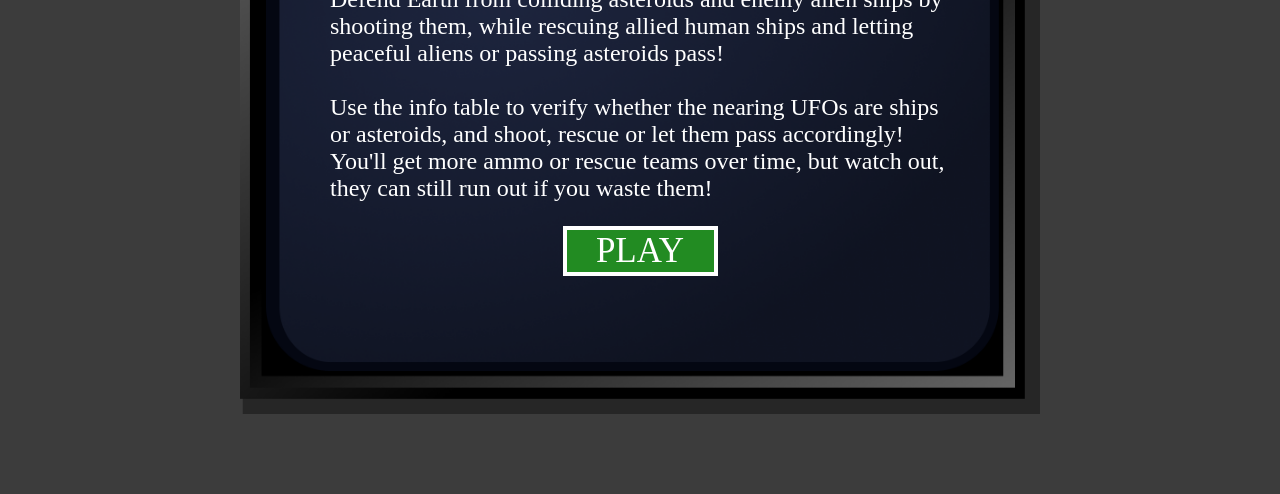
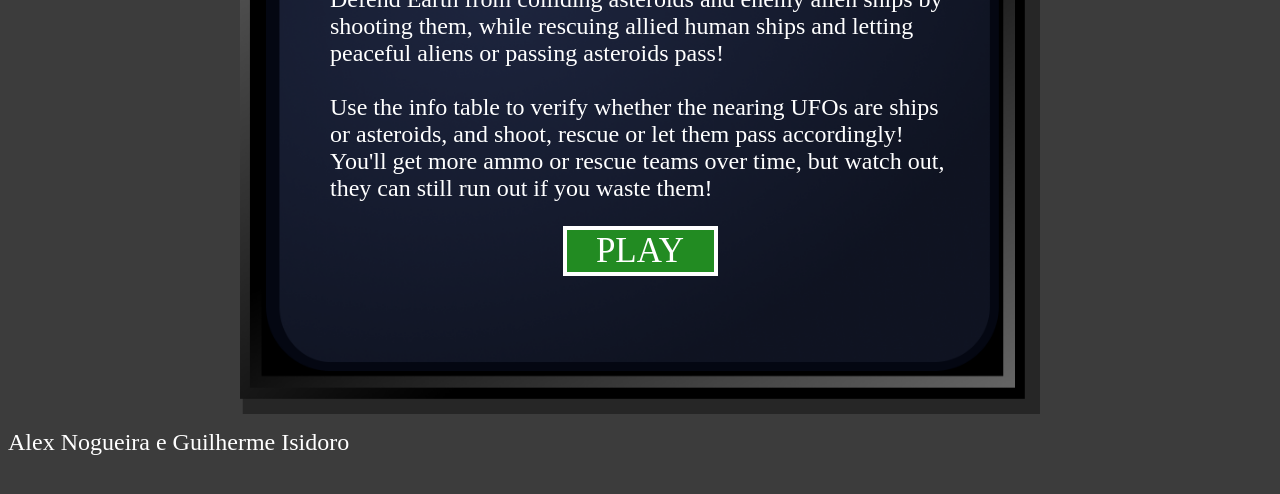
Before and after one commit to OxInnaBox/AlexGuilhermeWebsite, a plain HTML site: page index.html in a window 1280 px wide. Shown: the part 192-686 px from the top of the page. Drawn offline with Linux system fonts and the light colour scheme; a web font is replaced by a local one.

Commit message:
Identification

```diff
--- a/index.html
+++ b/index.html
@@ -11,7 +11,9 @@
     <link rel="stylesheet" href="style.css">
     </head>
 
-  <body class="background">
+  <body>
+
+    <div class="background">
 
       <div class="bgscreen">
 
@@ -154,6 +156,10 @@
 
       </div>
 
+    </div>
+
+    <p class="base">Alex Nogueira e Guilherme Isidoro</p>
+
     <script src="script.js"></script>
 
   </body>
--- a/style.css
+++ b/style.css
@@ -23,6 +23,10 @@
 
 /*Backgrounds*/
 @media {
+
+    body {
+        background-color: rgb(60, 60, 60);
+    }
 
     .background {
         background-color: rgb(60, 60, 60);
```
Also changed, not shown: Identificacao.txt (added). Lines whose indentation alone changed are shown as unchanged.
